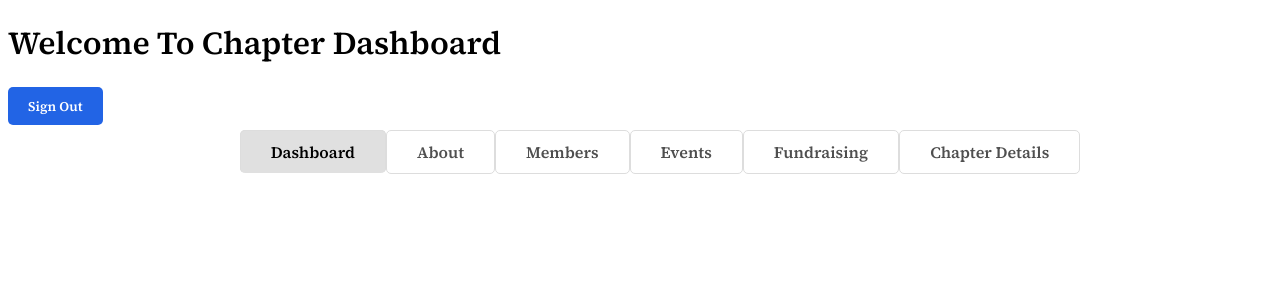
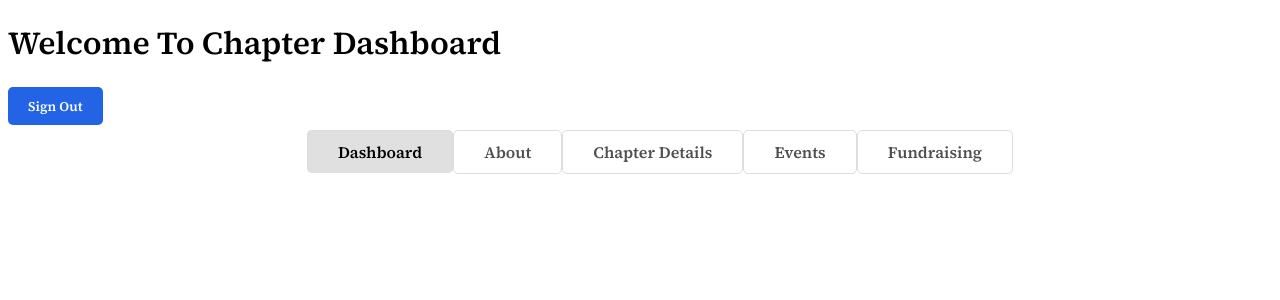
Before and after one commit to Hack4Impact-UMD/Philippine-Nurses-Association-Of-America, a React (Create React App) app in the folder pnaa/: page /chapter-dashboard in a window 1280 px wide. Shown: the top 300 px of the page. Built offline with nearby package versions, Linux system fonts and the light colour scheme; no server answers.

Commit message:
updated tabs

```diff
--- a/pnaa/src/pages/dashboard/ChapterDash.jsx
+++ b/pnaa/src/pages/dashboard/ChapterDash.jsx
@@ -1,4 +1,3 @@
-import React from 'react';
 import { NavLink, useNavigate, Outlet } from 'react-router-dom';
 import { auth } from '../../config/firebase';
 import { useUser } from '../../config/UserContext';
@@ -46,9 +45,9 @@ const ChapterDashboard = () => {
           </li>
           <li className={styles.tabItem}>
             <NavLink
-              to="members"
+              to="chapter-details-nat"
               className={({ isActive }) => isActive ? styles.activeTabLink : styles.tabLink}>
-              Members
+              Chapter Details
             </NavLink>
           </li>
           <li className={styles.tabItem}>
@@ -66,14 +65,6 @@ const ChapterDashboard = () => {
               Fundraising
             </NavLink>
           </li>
-
-          <li className={styles.tabItem}>
-            <NavLink
-              to="chapter-details-nat"
-              className={({ isActive }) => isActive ? styles.activeTabLink : styles.tabLink}>
-              Chapter Details
-            </NavLink>
-          </li>
         </ul>
       </div>
       <div className={styles.tabContent}>
```
